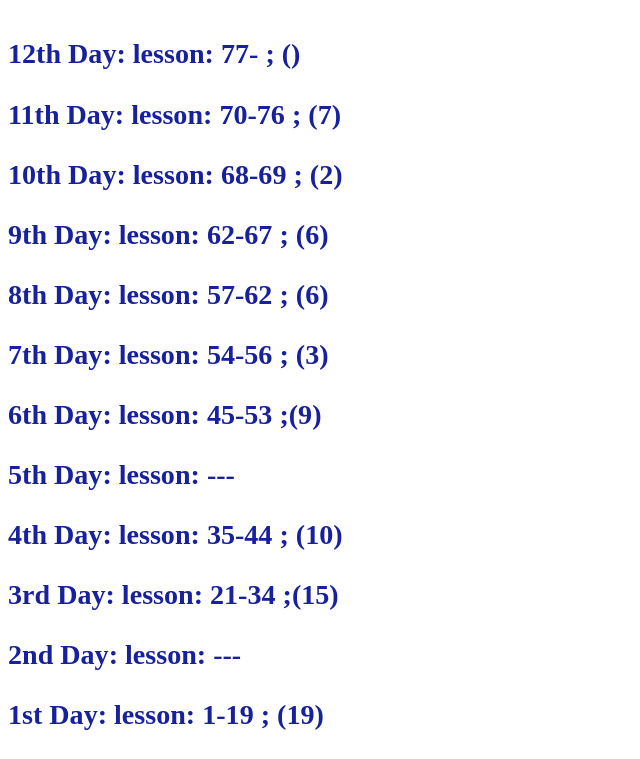
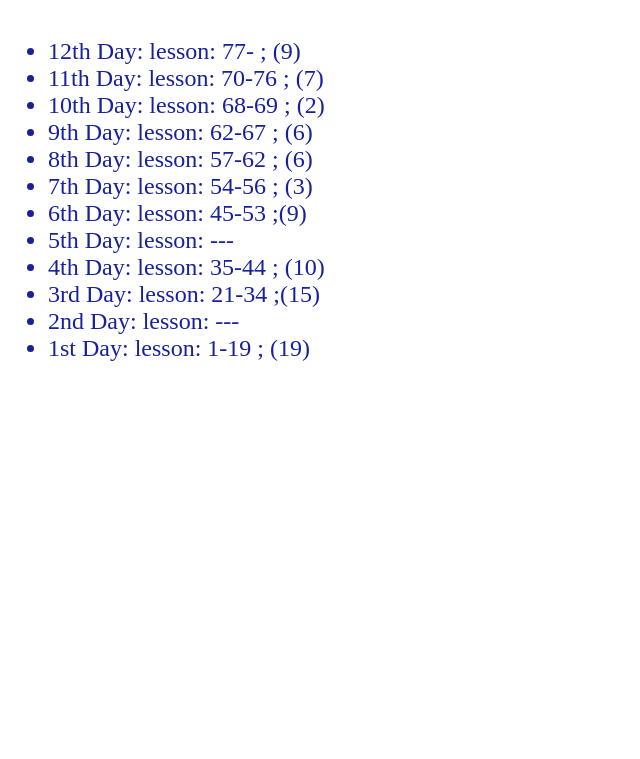
Before and after one commit to ZahraKhivveh/javascript-test, a plain HTML site: page index.html in a window 1280 px wide. Shown: the part 161-920 px from the top of the page, without its empty margins (0-640 px from the left). After the commit the page ends 800 px from the top, so only its background shows below. Drawn offline with Linux system fonts and the light colour scheme.

Commit message:
1404/11/05

```diff
--- a/index.html
+++ b/index.html
@@ -8,20 +8,20 @@
 <body>
     <h1 >In The Name Of God</h1>
     <h2 style="font-size: 50px;">1404/11/05</h2>
-    <div style="color: rgb(23, 32, 157) ; font-size: x-large;">
-    <h3>12th Day: lesson: 77- ; ()</h3>
-    <h3>11th Day: lesson: 70-76 ; (7)</h3>
-    <h3>10th Day: lesson: 68-69 ; (2)</h3>
-    <h3>9th Day: lesson: 62-67 ; (6)</h3>
-    <h3>8th Day: lesson: 57-62 ; (6)</h3>
-    <h3>7th Day: lesson: 54-56 ; (3)</h3>
-    <h3>6th Day: lesson: 45-53 ;(9)</h3>
-    <h3>5th Day: lesson: ---</h3>
-    <h3>4th Day: lesson: 35-44 ; (10)</h3>
-    <h3>3rd Day: lesson: 21-34 ;(15)</h3>
-    <h3>2nd Day: lesson: ---</h3>
-    <h3>1st Day: lesson: 1-19 ; (19)</h3>
-    </div>
+    <ul style="color: rgb(23, 32, 157) ; font-size: x-large;">
+    <li>12th Day: lesson: 77- ; (9)</li>
+    <li>11th Day: lesson: 70-76 ; (7)</li>
+    <li>10th Day: lesson: 68-69 ; (2)</li>
+    <li>9th Day: lesson: 62-67 ; (6)</li>
+    <li>8th Day: lesson: 57-62 ; (6)</li>
+    <li>7th Day: lesson: 54-56 ; (3)</li>
+    <li>6th Day: lesson: 45-53 ;(9)</li>
+    <li>5th Day: lesson: ---</li>
+    <li>4th Day: lesson: 35-44 ; (10)</li>
+    <li>3rd Day: lesson: 21-34 ;(15)</li>
+    <li>2nd Day: lesson: ---</li>
+    <li>1st Day: lesson: 1-19 ; (19)</li>
+    </ul>
     <script src="./app.js"></script>
 </body>
 </html>
```
